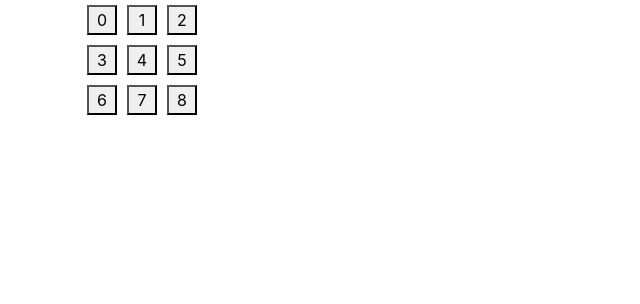
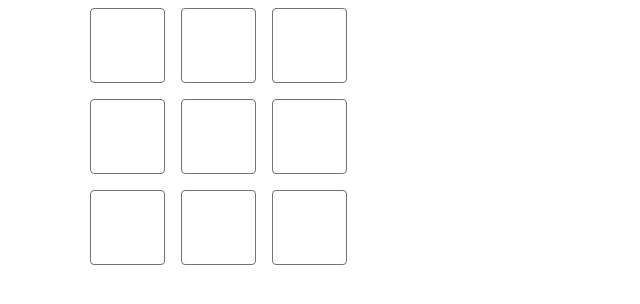
Before and after one commit to pradeep2165/tic-tak-toe, a React (Create React App) app: page / in a window 1280 px wide. Shown: the top 304 px of the page, without its empty margins (0-640 px from the left). Built offline with nearby package versions, Linux system fonts and the light colour scheme.

Commit message:
value set on click button

```diff
--- a/src/App.js
+++ b/src/App.js
@@ -1,8 +1,18 @@
 import React, { Component } from "react";
 
 class Square extends Component {
+  constructor(props) {
+    super(props);
+    this.state = {
+      value: null,
+    };
+  }
   render() {
-    return <button style={{ width: "30px", height: "30px", margin: "5px" }}>{this.props.value}</button>;
+    return (
+      <button className="btn btn-sm btn-outline-secondary m-2 fs-1" style={{ width: "75px", height: "75px" }} onClick={() => this.setState({ value: "X" })}>
+        {this.state.value}
+      </button>
+    );
   }
 }
 class Board extends Component {
```
